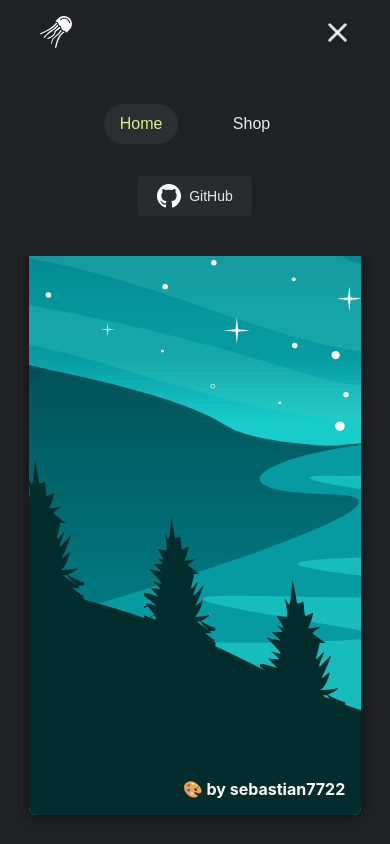
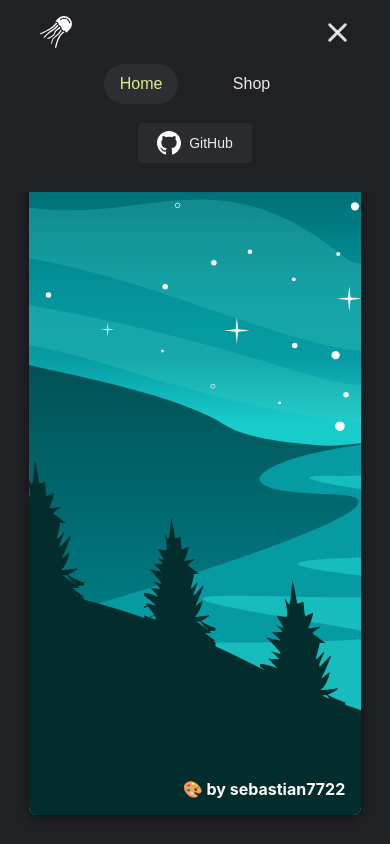
Before and after one commit to sebastian7722/jellyfish, a React (Create React App) app: page / in a window 390 px wide. Both pictures are taken after a click on the element 337 px from the left and 32 px from the top of the page. Built offline with nearby package versions, Linux system fonts and the light colour scheme; a web font is replaced by a local one.

Commit message:
hamburger fix

```diff
--- a/src/components/Navigation.tsx
+++ b/src/components/Navigation.tsx
@@ -40,7 +40,7 @@ function Navigation(props: { open: boolean; setOpen: Dispatch<SetStateAction<boo
                     {!isTablet && <Hamburger open={open} setOpen={setOpen} />}
                 </div>
             </div>
-            <DropdownMenu open={open} linkHome={linkHome} setLinkHome={setLinkHome} linkShop={linkShop} setLinkShop={setLinkShop} />
+            <DropdownMenu open={open} setOpen={setOpen} linkHome={linkHome} setLinkHome={setLinkHome} linkShop={linkShop} setLinkShop={setLinkShop} />
         </Navbar>
     );
 }
@@ -109,13 +109,14 @@ function Hamburger(props: { open: boolean; setOpen: Dispatch<SetStateAction<bool
     );
 }
 
-function DropdownMenu(props: { open: boolean; linkHome: string; linkShop: string; setLinkHome: Dispatch<SetStateAction<string>>; setLinkShop: Dispatch<SetStateAction<string>>; }) {
+function DropdownMenu(props: { open: boolean; setOpen: Dispatch<SetStateAction<boolean>>; linkHome: string; linkShop: string; setLinkHome: Dispatch<SetStateAction<string>>; setLinkShop: Dispatch<SetStateAction<string>>; }) {
     const linkHome = props.linkHome;
     const linkShop = props.linkShop;
     const setLinkHome = props.setLinkHome;
     const setLinkShop = props.setLinkShop;
 
     const open = props.open;
+    const setOpen = props.setOpen;
 
     return (
         <CSSTransition
@@ -127,13 +128,13 @@ function DropdownMenu(props: { open: boolean; linkHome: string; linkShop: string
             <div className="dropdown">
                 <div className="dropdown-links">
                     <div className="nav-home">
-                        <Link className={linkHome} to="/" onClick={() => { setLinkHome("link link-active"); setLinkShop("link") }} >Home</Link>
+                        <Link className={linkHome} to="/" onClick={() => { setLinkHome("link link-active"); setLinkShop("link"); setOpen(false); }} >Home</Link>
                     </div>
                     <div className="nav-shop">
-                        <Link className={linkShop} to="/shop" onClick={() => { setLinkShop("link link-active"); setLinkHome("link") }} >Shop</Link>
+                        <Link className={linkShop} to="/shop" onClick={() => { setLinkShop("link link-active"); setLinkHome("link"); setOpen(false); }} >Shop</Link>
                     </div>
                 </div>
-                <a className="nav-btn" href="https://github.com/sebastian7722/jellyfish.git" target="_blank" rel="noreferrer" >
+                <a className="nav-btn" href="https://github.com/sebastian7722/jellyfish.git" target="_blank" rel="noreferrer" onClick={() => setOpen(false)} >
                     <div className="btn">
                         <img src={github} className="github" alt="github icon" />
                         <div className="btn-text">GitHub</div>
--- a/src/index.css
+++ b/src/index.css
@@ -20,7 +20,7 @@ code {
   --text-color: #dadce1;
   --primary: #dbec8d;
   --nav-size: 4rem;
-  --dropdown-size: calc(var(--nav-size) * 3);
+  --dropdown-size: calc((var(--nav-size) * 2.5) * .8);
   --nav-pad1: 0.75rem;
   --nav-pad2: 2rem;
   --speed: 500ms;
@@ -110,36 +110,24 @@ a {
   display: flex;
   flex-direction: column;
   align-items: center;
-  justify-content: center;
+  justify-content: flex-start;
   width: 100vw;
-  height: var(--dropdown-size);
+  height: calc(var(--dropdown-size));
   padding-top: var(--nav-size);
 }
 
 .dropdown-links {
   display: flex;
-  flex-direction: column;
-}
-
-@media screen and (min-width: 320px) {
-  .dropdown-links {
   flex-direction: row;
-  }
 }
 
 .nav-home, .nav-shop {
   margin: 0 1.2rem;
-  margin-bottom: 1rem;
+  margin-bottom: .5rem;
 }
 
 .nav-btn {
-  margin-top: -.5rem;
-}
-
-@media screen and (min-width: 320px) {
-  .nav-btn {
-    margin-top: 1rem;
-  }
+  margin-top: 0.7rem;
 }
 
 .slide-enter {
```
Lines whose indentation alone changed are shown as unchanged.
